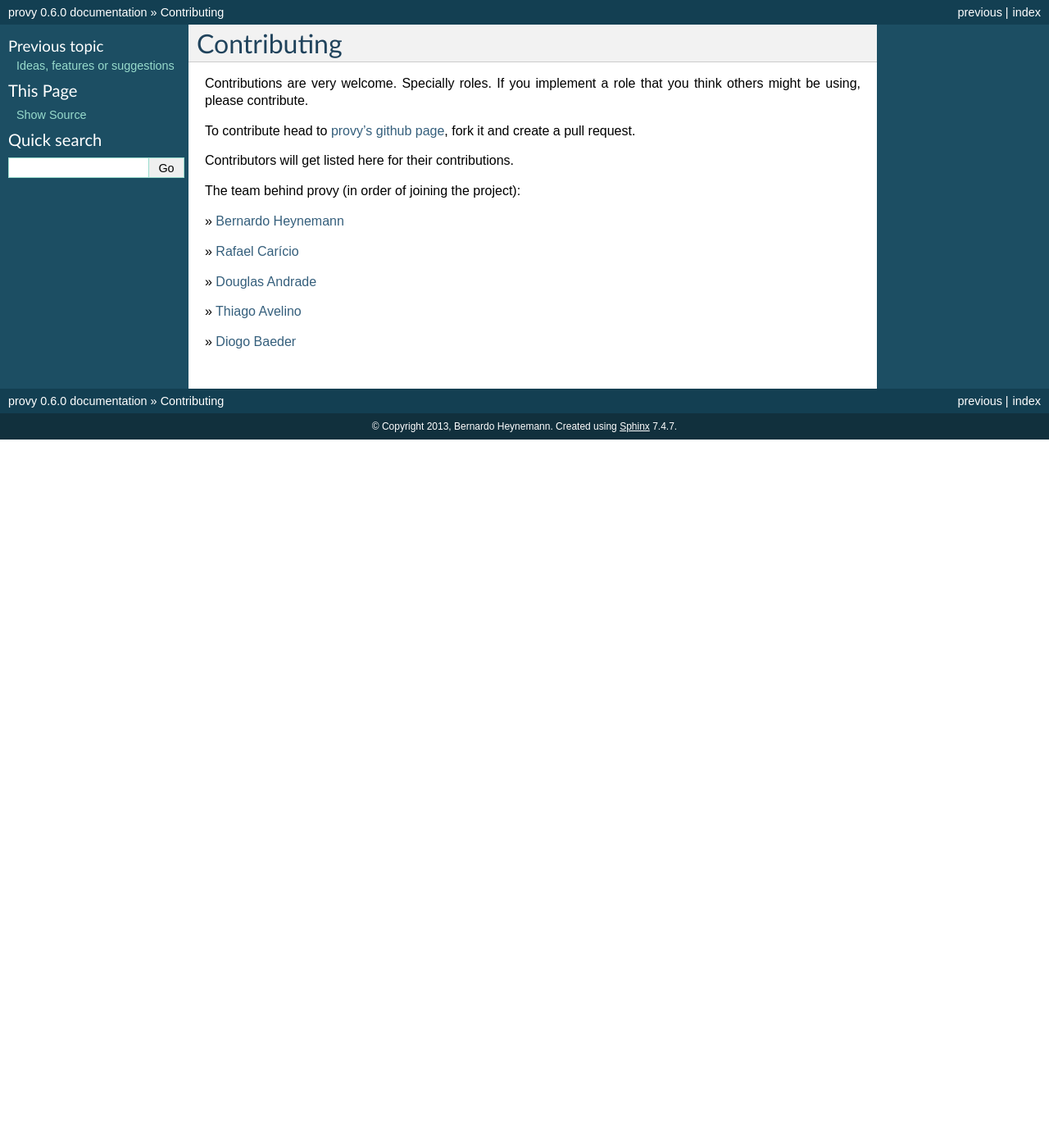
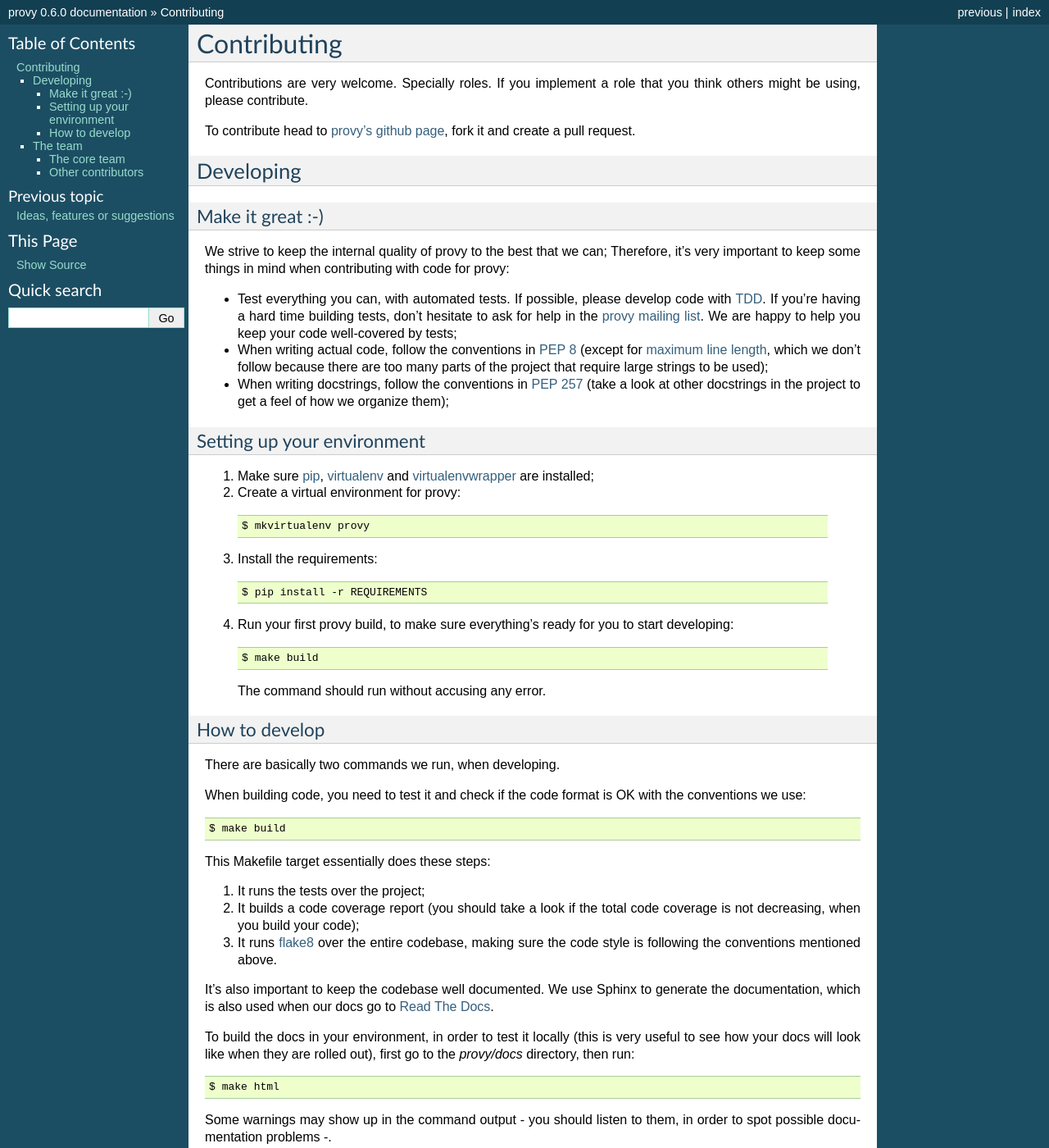
Before and after one commit to python-provy/provy, a Sphinx documentation site: the page built from docs/source/contributing.rst, in a window 1280 px wide and 1400 px high. Shown: the whole window at 82% size. Built offline with Sphinx 7.4.7, drawn with Linux system fonts in a browser that asks for light colours; some of the changed text lies outside the part shown.

Commit message:
Documentation updates

```diff
--- a/docs/source/contributing.rst
+++ b/docs/source/contributing.rst
@@ -5,16 +5,96 @@ Contributions are very welcome. Specially roles. If you implement a role that yo
 
 To contribute head to `provy's github page <https://github.com/python-provy/provy>`_, fork it and create a pull request.
 
-Contributors will get listed here for their contributions.
+Developing
+----------
 
-The team behind provy (in order of joining the project):
+Make it great :-)
+*****************
 
-» `Bernardo Heynemann <http://about.me/heynemann>`_
+We strive to keep the internal quality of provy to the best that we can;
+Therefore, it's very important to keep some things in mind when contributing with code for provy:
 
-» `Rafael Carício <http://about.me/rafaelcaricio>`_
+* Test everything you can, with automated tests. If possible, please develop code with `TDD <http://en.wikipedia.org/wiki/Test-driven_development>`_.
+  If you're having a hard time building tests, don't hesitate to ask for help in the `provy mailing list <http://groups.google.com/group/provy>`_.
+  We are happy to help you keep your code well-covered by tests;
+* When writing actual code, follow the conventions in `PEP 8 <http://www.python.org/dev/peps/pep-0008/>`_
+  (except for `maximum line length <http://www.python.org/dev/peps/pep-0008/#maximum-line-length>`_,
+  which we don't follow because there are too many parts of the project that require large strings to be used);
+* When writing docstrings, follow the conventions in `PEP 257 <http://www.python.org/dev/peps/pep-0257/>`_
+  (take a look at other docstrings in the project to get a feel of how we organize them);
 
-» `Douglas Andrade <https://github.com/dsarch>`_
+Setting up your environment
+***************************
 
-» `Thiago Avelino <http://avelino.us/>`_
+1. Make sure `pip <http://www.pip-installer.org/>`_, `virtualenv <http://www.virtualenv.org/>`_ and `virtualenvwrapper <http://virtualenvwrapper.readthedocs.org/>`_ are installed;
+2. Create a virtual environment for provy:
 
-» `Diogo Baeder <http://diogobaeder.com.br/>`_
+  .. code-block:: sh
+
+      $ mkvirtualenv provy
+
+3. Install the requirements:
+
+  .. code-block:: sh
+
+      $ pip install -r REQUIREMENTS
+
+4. Run your first provy build, to make sure everything's ready for you to start developing:
+
+  .. code-block:: sh
+
+      $ make build
+
+  The command should run without accusing any error.
+
+How to develop
+**************
+
+There are basically two commands we run, when developing.
+
+When building code, you need to test it and check if the code format is OK with the conventions we use:
+
+.. code-block:: sh
+
+    $ make build
+
+This Makefile target essentially does these steps:
+
+1. It runs the tests over the project;
+2. It builds a code coverage report (you should take a look if the total code coverage is not decreasing, when you build your code);
+3. It runs `flake8 <http://pypi.python.org/pypi/flake8/>`_ over the entire codebase, making sure the code style is following the conventions mentioned above.
+
+It's also important to keep the codebase well documented. We use Sphinx to generate the documentation,
+which is also used when our docs go to `Read The Docs <https://provy.readthedocs.org>`_.
+
+To build the docs in your environment, in order to test it locally (this is very useful to see how your docs will look like when they are rolled out),
+first go to the `provy/docs` directory, then run:
+
+.. code-block:: sh
+
+    $ make html
+
+Some warnings may show up in the command output - you should listen to them, in order to spot possible documentation problems -.
+
+The team
+--------
+
+The core team
+*************
+
+The core team behind provy (in order of joining the project):
+
+* `Bernardo Heynemann <http://about.me/heynemann>`_ (technical leader of this project)
+* `Rafael Carício <http://about.me/rafaelcaricio>`_
+* `Douglas Andrade <https://github.com/dsarch>`_
+* `Thiago Avelino <http://avelino.us/>`_
+* `Diogo Baeder <http://diogobaeder.com.br/>`_
+
+Other contributors
+******************
+
+Other non-core members, but equally important, equally rocking, equally ass-kicking contributors can be seen in this list:
+https://github.com/python-provy/provy/network/members
+
+There are also some more contributors that haven't send code to the project, but who help in other ways, when and how they can.
+We're very happy to have you, guys! :-)
```
